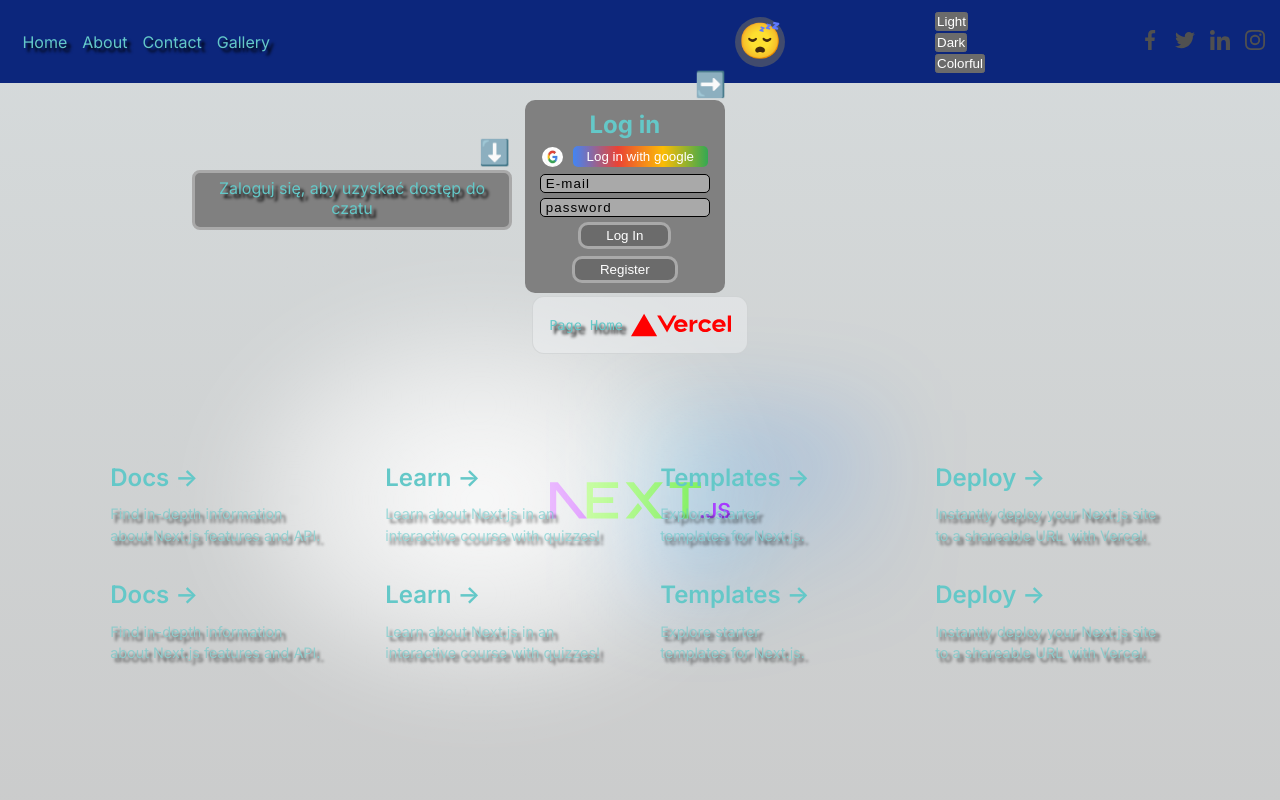
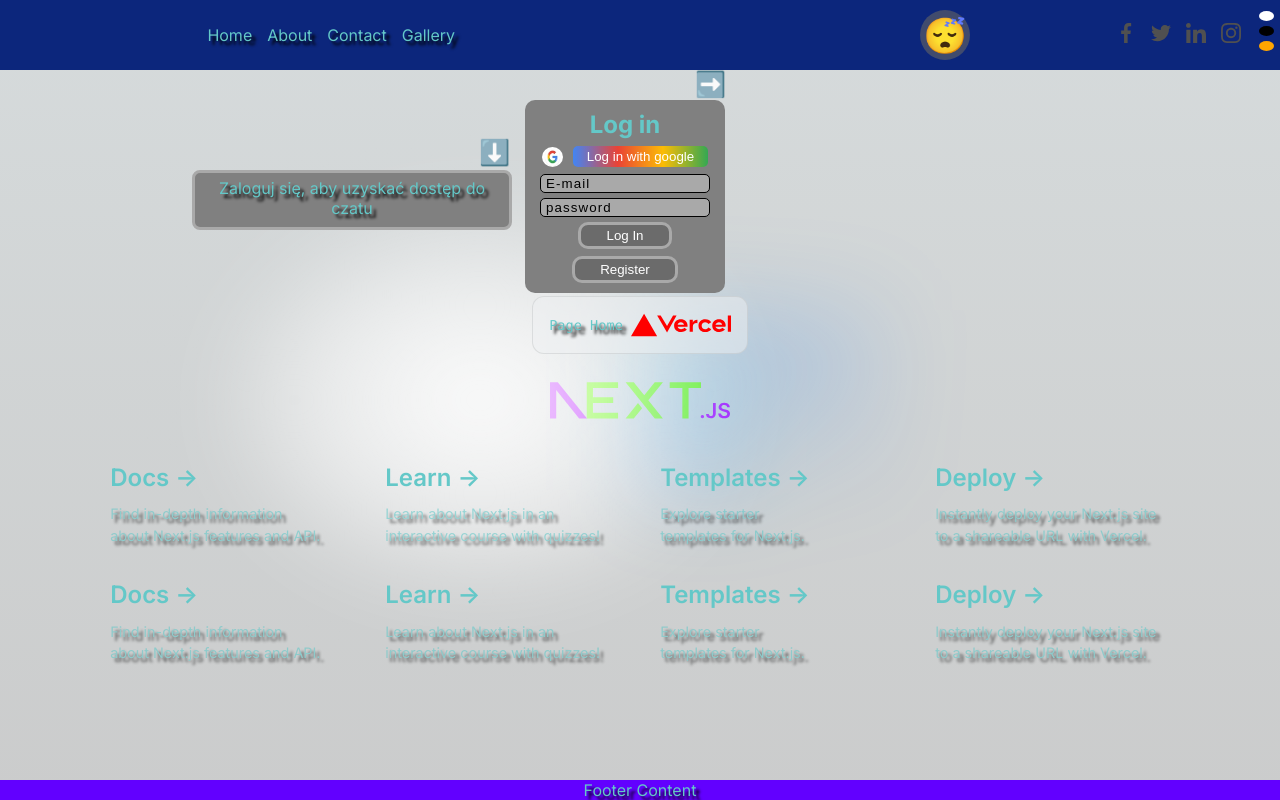
Before and after one commit to SebastianAdamoszek/next.js-aplication, a Next.js app: page / in a window 1280 px wide. Shown: the top 800 px of the page. Built offline with nearby package versions, Linux system fonts and the light colour scheme; no server answers.

Commit message:
styled buttons theme

```diff
--- a/app/globals.css
+++ b/app/globals.css
@@ -111,10 +111,10 @@ ul {
 
 /* Styl dla body z animacją */
 body {
-  animation: boom 0.5s ease-in-out forwards;
+  animation: start-body 0.5s ease-in-out;
 }
 
-@keyframes boom {
+@keyframes start-body {
   0% {
     transform: scaleX(0.1);
     transform-origin: 100% 100%;
--- a/components/Authorization/Icon.styled.js
+++ b/components/Authorization/Icon.styled.js
@@ -5,7 +5,7 @@ export const IconButton = styled.div`
   background-color: rgba(100, 100, 100, 0.6);
   width: 50px;
   height: 50px;
-  padding: 0 0 3px 0;
+  // padding: 0 0 0 0;
   font-size: 35px;
   display: flex;
   justify-content: center;
--- a/components/Header/Header.js
+++ b/components/Header/Header.js
@@ -6,15 +6,13 @@ import { AuthForm } from "../Authorization/AuthForm.js";
 import Link from "next/link";
 import { ThemeSwitcher } from "@/themes/theme.js";
 
-
-
 export const HeaderComponent = () => {
   return (
     <Header>
       <MenuComponent />
       <AuthStatus />
       <AuthForm />
-      <ThemeSwitcher/>
+      <div>
         <HeaderIcons>
           <Link href="https://www.facebook.com/" target="_blank">
             <svg width="30" height="20" fill="#505050" aria-hidden="true">
@@ -36,7 +34,9 @@ export const HeaderComponent = () => {
               <use xlinkHref={`/icons.svg#icon-instagram-2`} />
             </svg>
           </Link>
+          <ThemeSwitcher />
         </HeaderIcons>
+      </div>
     </Header>
   );
 };
--- a/components/Header/Header.styled.js
+++ b/components/Header/Header.styled.js
@@ -21,9 +21,11 @@ export const HeaderIcons = styled.div`
   display: flex;
   align-items: center;
   justify-content: center;
-
-  gap: 5px;
   width: 150px;
   margin: 0 10px 0 0;
   // border: 2px solid black;
+
+    @media (min-width: 768px) {
+      gap: 5px;
+  }
 `;
--- a/themes/theme.js
+++ b/themes/theme.js
@@ -1,5 +1,6 @@
 "use client";
 import { useState, useEffect } from "react";
+import { BtnDark, BtnLight, BtnOrange, ThemeContainer } from "./theme.styled";
 
 export const ThemeSwitcher = () => {
   const [theme, setTheme] = useState("light");
@@ -19,10 +20,10 @@ export const ThemeSwitcher = () => {
   };
 
   return (
-    <div>
-      <button onClick={() => changeTheme("light")}>Light</button>
-      <button onClick={() => changeTheme("dark")}>Dark</button>
-      <button onClick={() => changeTheme("colorful")}>Colorful</button>
-    </div>
+    <ThemeContainer>
+      <BtnLight onClick={() => changeTheme("light")}></BtnLight>
+      <BtnDark onClick={() => changeTheme("dark")}></BtnDark>
+      <BtnOrange onClick={() => changeTheme("colorful")}></BtnOrange>
+    </ThemeContainer>
   );
 };
--- /dev/null
+++ b/themes/theme.styled.js
@@ -0,0 +1,37 @@
+import styled from "styled-components";
+
+export const ThemeContainer = styled.div`
+  display: flex;
+  flex-direction: column;
+  align-item: center;
+  justify-content: center;
+  gap: 5px;
+  padding: 0px 5px 8px 8px;
+`;
+
+export const BtnDark = styled.button`
+  background-color: black;
+  border-radius: 50%;
+  width: 15px;
+  height: 10px;
+  border: none;
+  cursor: pointer;
+`;
+
+export const BtnLight = styled.button`
+  background-color: white;
+  border-radius: 50%;
+  width: 15px;
+  height: 10px;
+  border: none;
+  cursor: pointer;
+`;
+
+export const BtnOrange = styled.button`
+  background-color: orange;
+  border-radius: 50%;
+  width: 15px;
+  height: 10px;
+  border: none;
+  cursor: pointer;
+`;
```
Lines whose indentation alone changed are shown as unchanged.
